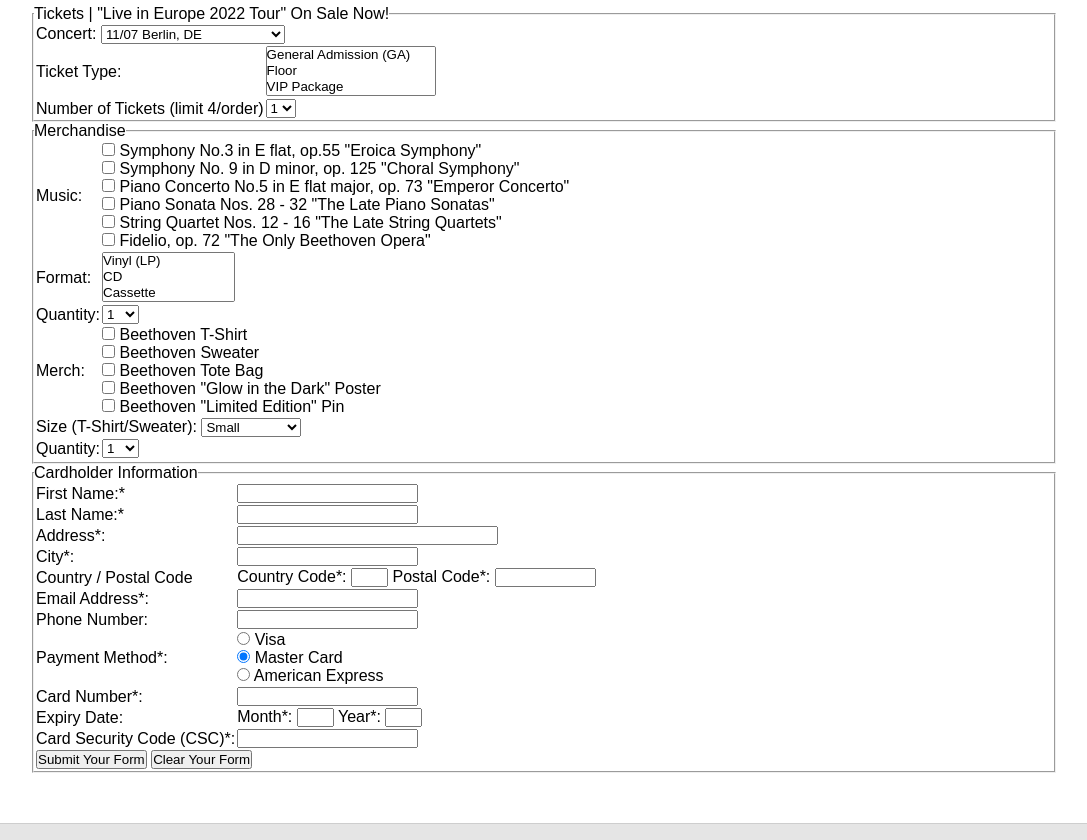
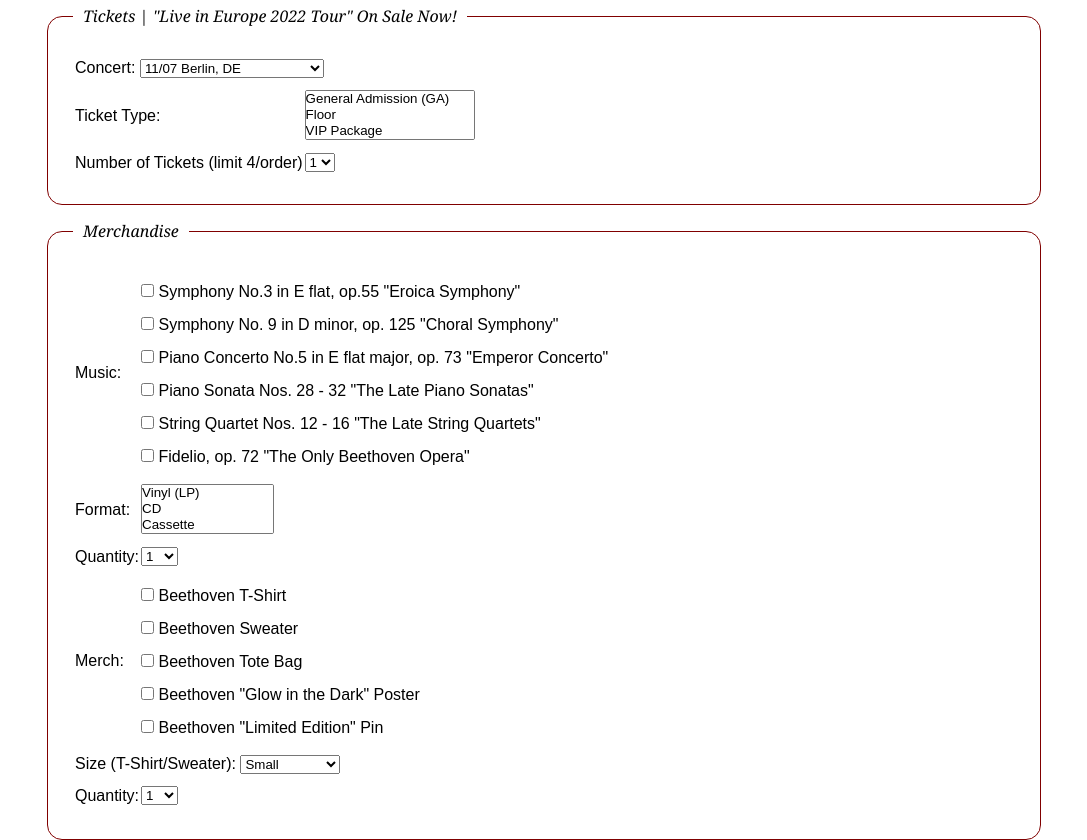
Before and after one commit to lxp200/lxp200.github.io, a plain HTML site: page store.html in a window 1280 px wide. Shown: the part 760-1600 px from the top of the page, without its empty margins (96-1183 px from the left). Drawn offline with Linux system fonts and the light colour scheme.

Commit message:
edit style

```diff
--- a/styles/styles.css
+++ b/styles/styles.css
@@ -104,10 +104,57 @@ main > p {
     margin: 25px 0;
 }
 
-#portrait-image {
+main #portrait-image { /* the portrait on the home page */
     display: block;
     margin: 50px auto;
     width: 250px;
+}
+
+/* everything related to forms */
+main fieldset {
+    border: 1px solid maroon;
+    border-radius: 15px;
+    margin: 15px;
+    padding: 25px;
+}
+
+main fieldset legend {
+    font-family: Georgia, 'Times New Roman', Times, serif;
+    font-style: italic;
+    padding: 0 10px;
+}
+
+main form input,
+main form td {
+    margin: 10px 0;
+    padding: 5px 0;
+}
+
+main input[type=text] {
+    border: 1px solid rgba(0,0,0,.25);
+    border-radius: 5px;
+    font-size: 15px;
+    padding: 10px 15px;
+}
+
+main input[type=submit],
+main input[type=reset] {
+    border-radius: 15px;
+    color: white;
+    font-size: 15px;
+    padding: 10px 25px;
+    cursor: pointer;
+}
+
+main input[type=submit] {
+    background-color: brown;
+    border: 2px solid brown;
+}
+
+main input[type=reset] {
+    background-color: white;
+    border: 2px solid brown;
+    color: brown;
 }
 
 /* home featured quote */
```
